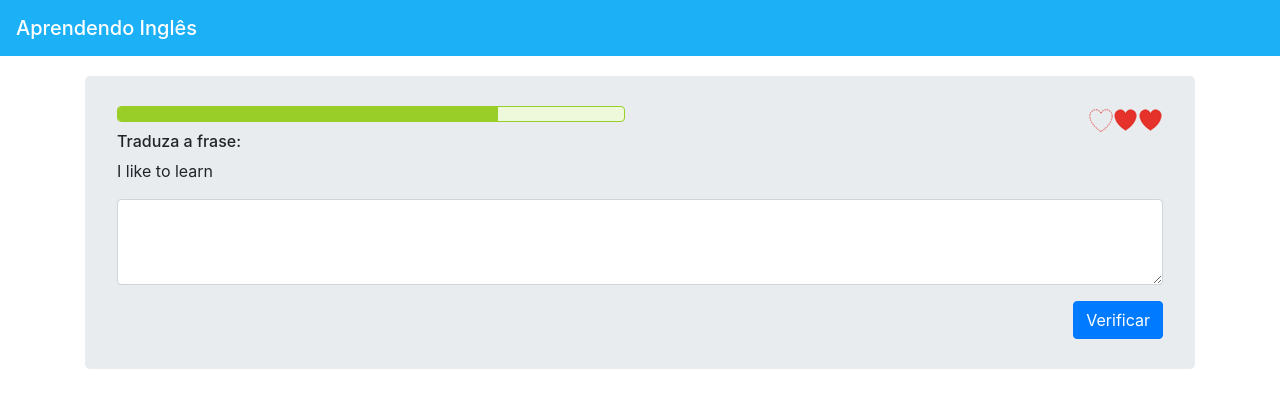
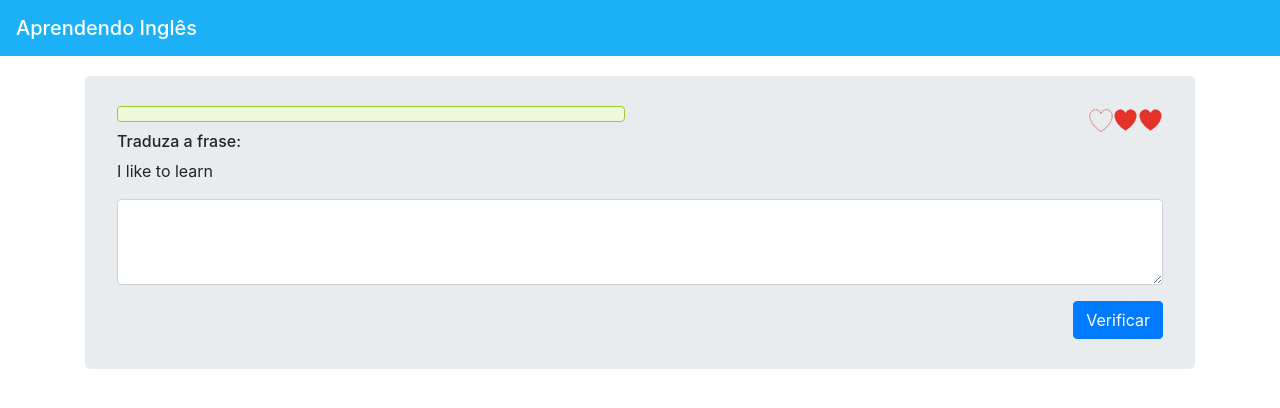
Before and after one commit to rodrigogb/udemy-angular-sant-03-app1-intro-angular-4, an Angular app in the folder app1/: page / in a window 1280 px wide. Shown: the top 408 px of the page. Built offline with nearby package versions, Linux system fonts and the light colour scheme.

Commit message:
Alteracao para limpar o campo de texto

```diff
--- a/app1/src/app/painel/painel.component.html
+++ b/app1/src/app/painel/painel.component.html
@@ -2,7 +2,8 @@
   <div class="jumbotron">
     <div class="row">
       <div class="col-sm-6">
-        <app-progresso></app-progresso>
+        <!--[progresso] (do componente filho) recebe "progresso" (do componente pai)-->
+        <app-progresso [progresso]="progresso"></app-progresso>
       </div>
       <div class="col-sm-6">
         <div class="d-flex justify-content-end">
@@ -18,7 +19,8 @@
           <textarea
             class="form-control"
             rows="3"
-            (input)="atualizaResposta($event)">
+            (input)="atualizaResposta($event)"
+            [value]="resposta">
           </textarea>
         </div>
       </div>
--- a/app1/src/app/painel/painel.component.ts
+++ b/app1/src/app/painel/painel.component.ts
@@ -12,14 +12,16 @@ export class PainelComponent implements OnInit {
 
   public frases: Frase[] = FRASES
   public instrucao: string = 'Traduza a frase:'
-  public resposta: string;
+  public resposta: string = '';
 
   public rodada: number = 0;
   public rodadaFrase: Frase;
 
+  public progresso: number = 0;
+
   constructor() {
-    this.rodadaFrase = this.frases[this.rodada];
-    console.log(this.rodadaFrase);
+    this.atualizaRodada();
+
   }
 
   ngOnInit() {
@@ -37,9 +39,9 @@ export class PainelComponent implements OnInit {
     if (this.rodadaFrase.frasePtBr == this.resposta) {
 
       alert('A tradução está correta');
-
-      this.rodada++
-      this.rodadaFrase = this.frases[this.rodada];
+      this.rodada++;
+      this.progresso = this.progresso + (100 / this.frases.length);
+      this.atualizaRodada();
 
     } else {
 
@@ -49,4 +51,9 @@ export class PainelComponent implements OnInit {
 
   }
 
+  public atualizaRodada(): void {
+    this.rodadaFrase = this.frases[this.rodada];
+    this.resposta = '';
+  }
+
 }
--- a/app1/src/app/progresso/progresso.component.html
+++ b/app1/src/app/progresso/progresso.component.html
@@ -1,3 +1,3 @@
 <div class="progress">
-  <div class="progress-bar w-75"></div>
+  <div class="progress-bar w-{{progresso}}"></div>
 </div>
```
Also changed, not shown: app1/src/app/progresso/progresso.component.ts (+6 -1 lines).
